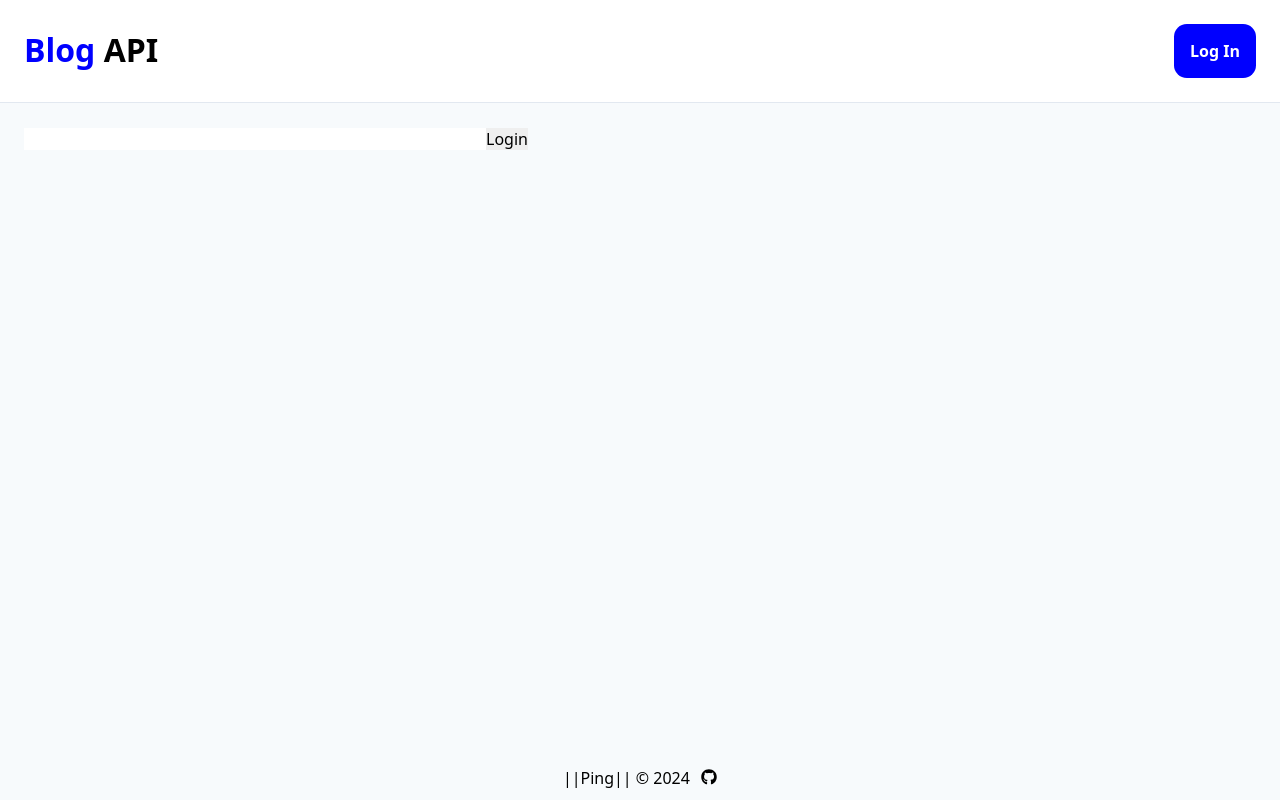
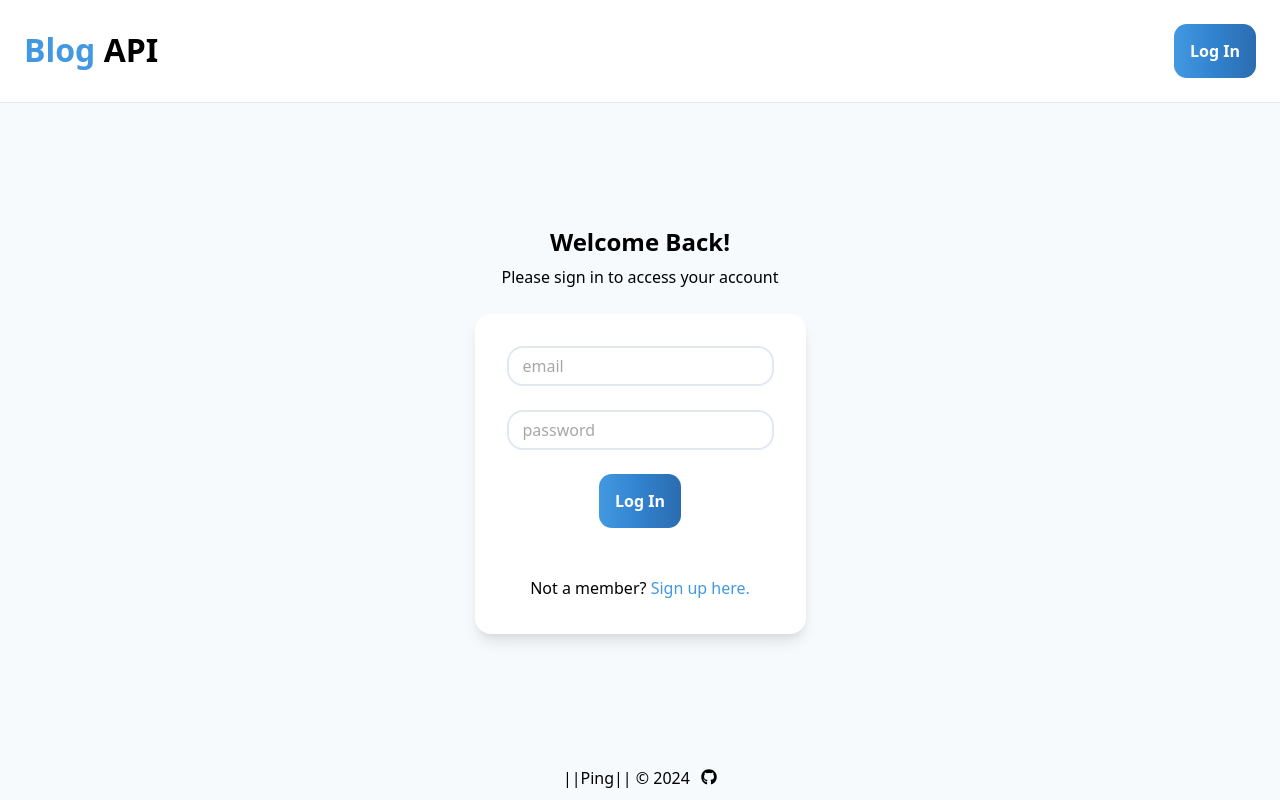
Before and after one commit to llpingll/blog-api, a React (Vite) app in the folder client/: page /login in a window 1280 px wide. Built offline with nearby package versions, Linux system fonts and the light colour scheme.

Commit message:
Complete login form styling

```diff
--- /dev/null
+++ b/client/src/components/Button.jsx
@@ -0,0 +1,17 @@
+import styled from "styled-components";
+
+// eslint-disable-next-line react/prop-types
+const Button = ({ value, type }) => {
+  return <ButtonGeneric type={type}>{value}</ButtonGeneric>;
+};
+
+const ButtonGeneric = styled.button`
+  font-size: var(--16px);
+  padding: 1rem;
+  border-radius: 0.8rem;
+  background-image: linear-gradient(to right, #4299e1, #3182ce, #2b6cb0);
+  color: white;
+  font-weight: 600;
+`;
+
+export default Button;
--- a/client/src/components/Input.jsx
+++ b/client/src/components/Input.jsx
@@ -1,10 +1,51 @@
+import styled from "styled-components";
+
 // eslint-disable-next-line react/prop-types
 const Input = ({ name, value, handleChange, type }) => {
   return (
-    <label>
-      <input name={name} value={value} onChange={handleChange} type={type} />
-    </label>
+    <Label>
+      <Legend className={value ? "filled" : ""}>{name}</Legend>
+      <TxtInput
+        name={name}
+        value={value}
+        onChange={handleChange}
+        type={type}
+        required
+      />
+    </Label>
   );
 };
 
+const Label = styled.label`
+  position: relative;
+`;
+
+const Legend = styled.legend`
+  position: absolute;
+  top: 20%;
+  left: var(--16px);
+  transition: 0.2s ease all;
+  color: #a7a7a7;
+
+  &.filled,
+  ${Label}:focus-within & {
+    top: -0.7rem;
+    font-size: 0.9rem;
+    color: #4299e1;
+    background-color: white;
+    padding: 0 0.4rem;
+  }
+`;
+
+const TxtInput = styled.input`
+  height: 2.5rem;
+  border-radius: 1rem;
+  border: 2px solid ${({ theme }) => theme.colors.grey};
+  padding: 0 var(--16px);
+
+  &:focus {
+    border: 2px solid #4299e1;
+  }
+`;
+
 export default Input;
--- a/client/src/components/partials/Header.jsx
+++ b/client/src/components/partials/Header.jsx
@@ -51,7 +51,7 @@ const Header = () => {
 
 const HeaderContainer = styled.header`
   width: 100%;
-  border-bottom: 1px #e2e8f0 solid;
+  border-bottom: 1px ${({ theme }) => theme.colors.grey} solid;
   display: flex;
   justify-content: space-between;
   padding: var(--24px);
@@ -61,7 +61,7 @@ const HeaderContainer = styled.header`
     font-size: var(--16px);
     padding: 1rem;
     border-radius: 0.8rem;
-    background-color: blue;
+    background-image: linear-gradient(to right, #4299e1, #3182ce, #2b6cb0);
     color: white;
     font-weight: 600;
   }
@@ -87,7 +87,7 @@ const Logo = styled.p`
   font-weight: 600;
 
   span {
-    color: blue;
+    color: #4299e1;
   }
 `;
 
--- a/client/src/components/posts/Post.jsx
+++ b/client/src/components/posts/Post.jsx
@@ -1,6 +1,6 @@
+/* eslint-disable react/prop-types */
 import { Link, useLocation } from "react-router-dom";
 
-// eslint-disable-next-line react/prop-types
 const Post = ({ posts }) => {
   const isAdminRoute = useLocation().pathname.includes("admin");
 
--- a/client/src/pages/CommonLayout.jsx
+++ b/client/src/pages/CommonLayout.jsx
@@ -18,6 +18,9 @@ const CommonLayout = () => {
 const Main = styled.main`
   padding: var(--24px);
   flex-grow: 1;
+  display: flex;
+  flex-direction: column;
+  justify-content: center;
 `;
 
 export default CommonLayout;
--- a/client/src/pages/Login.jsx
+++ b/client/src/pages/Login.jsx
@@ -1,7 +1,9 @@
 import { useState } from "react";
-import { useNavigate, useLocation } from "react-router-dom";
+import { useNavigate, useLocation, Link } from "react-router-dom";
 import { useAuth } from "../components/provider/AuthProvider";
 import Input from "../components/Input";
+import Button from "../components/Button";
+import styled from "styled-components";
 
 const Login = () => {
   const [email, setEmail] = useState("");
@@ -73,7 +75,12 @@ const Login = () => {
 
   // Create form with inputs
   return (
-    <form onSubmit={handleSubmit}>
+    <LoginContainer>
+      <div>
+        <h2>Welcome Back!</h2>
+        <p>Please sign in to access your account</p>
+      </div>
+      <Form onSubmit={handleSubmit}>
         {errors && (
           <div>
             {errors.map((err, index) => (
@@ -88,14 +95,59 @@ const Login = () => {
           type={"email"}
         />
         <Input
-        name="password"
+          name={"password"}
           value={password}
-        onChange={handleChange}
-        type="text"
+          handleChange={handleChange}
+          type={"text"}
         />
-      <button type="submit">Login</button>
-    </form>
+        <Button type="submit" value={"Log In"} />
+        <p className="signup-link">
+          Not a member?{" "}
+          <Link to={"/signup"}>
+            <span>Sign up here.</span>
+          </Link>
+        </p>
+      </Form>
+    </LoginContainer>
   );
 };
 
+const LoginContainer = styled.div`
+  display: flex;
+  flex-direction: column;
+  margin: 0 auto;
+  text-align: center;
+  width: fit-content;
+  gap: var(--24px);
+
+  > div {
+    display: flex;
+    flex-direction: column;
+    gap: 0.5rem;
+  }
+`;
+
+const Form = styled.form`
+  box-shadow: rgba(0, 0, 0, 0.1) 0px 10px 15px -3px,
+    rgba(0, 0, 0, 0.05) 0px 4px 6px -2px;
+  display: flex;
+  flex-direction: column;
+  padding: var(--32px);
+  gap: var(--24px);
+  background-color: white;
+  border-radius: var(--16px);
+
+  button {
+    align-self: center;
+  }
+
+  .signup-link {
+    padding: var(--24px) 0 0 0;
+
+    span {
+      color: #4299e1;
+    }
+  }
+`;
+
 export default Login;
--- a/client/src/utilities/Theme.js
+++ b/client/src/utilities/Theme.js
@@ -1,14 +1,8 @@
 const Theme = {
   colors: {
-    grey: "#979797",
+    grey: "#e2e8f0",
     text: "#FFFFFF",
     background: "#f7fafc",
-    textHover: "#EFEEEE",
-    textActive: "#C0C0C0",
-    dark: "#181818",
-    green: "#b5ffb5",
-    red: "#ffb5b5",
-    purple: "#8B60F7",
   },
 };
 
```
Lines whose indentation alone changed are shown as unchanged.
